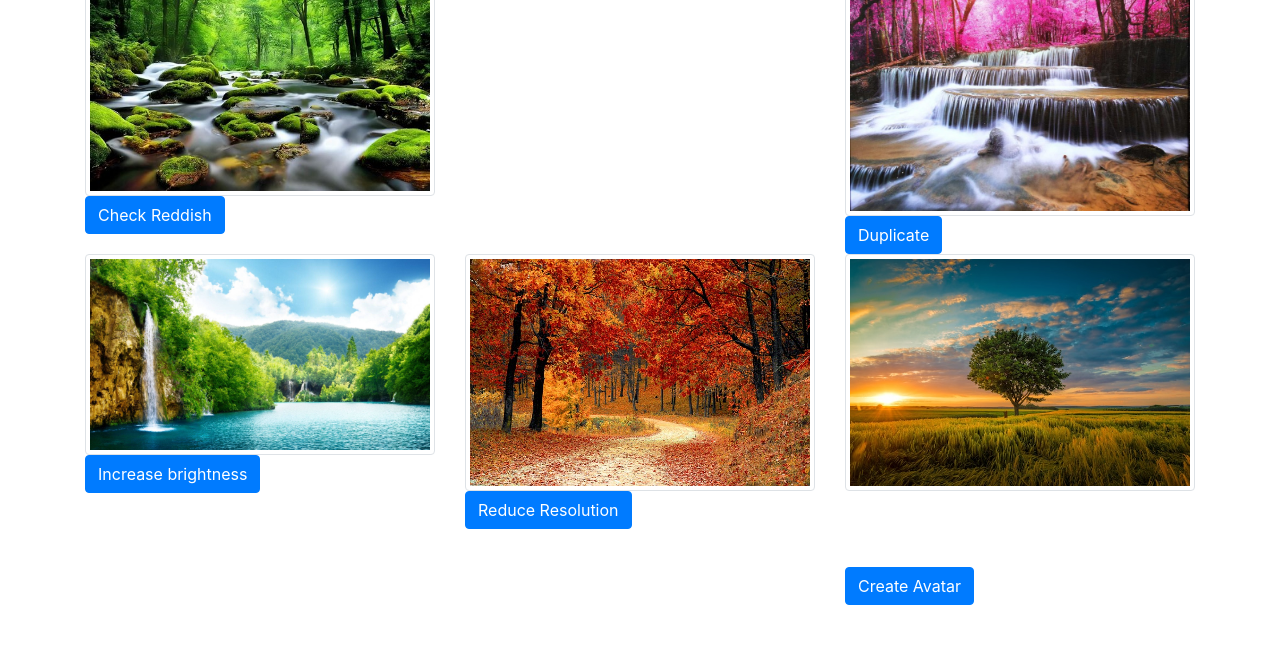
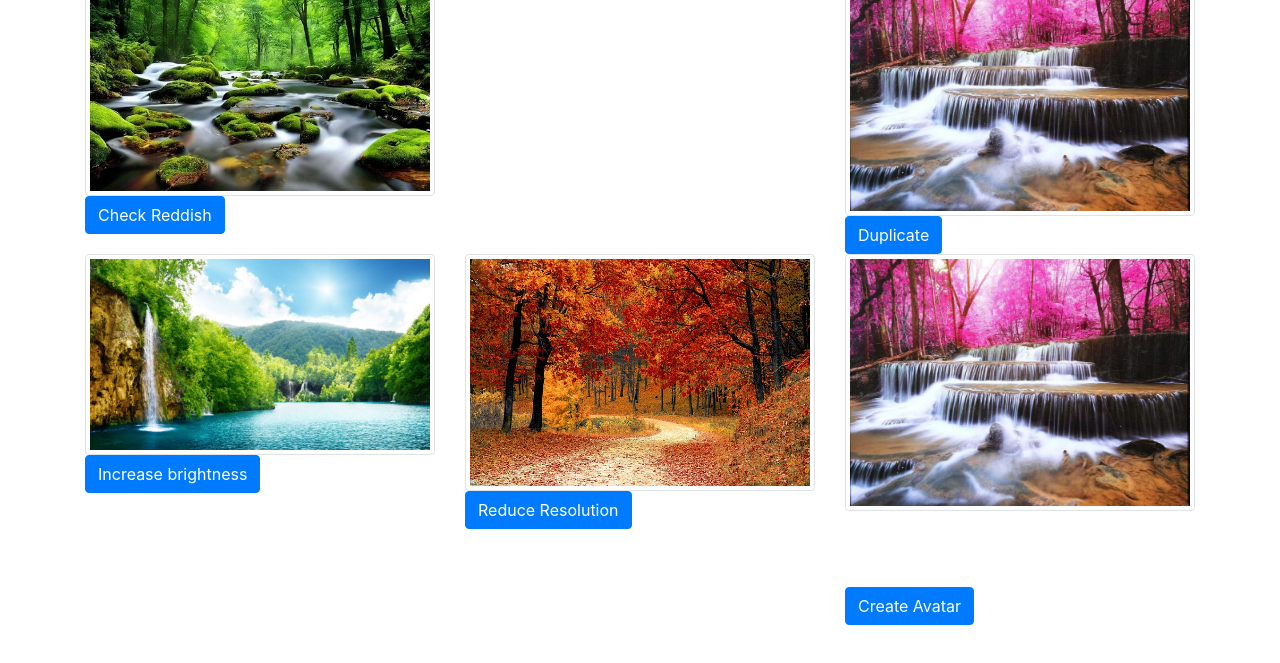
Before and after one commit to KashyapG-07/Kashyap.G, a plain HTML site: page Image-processing-project1/index.html in a window 1280 px wide. Shown: the part 97-760 px from the top of the page. Drawn offline with nearby package versions, Linux system fonts and the light colour scheme.

Commit message:
initialcommit

```diff
--- a/Image-processing-project1/index.html
+++ b/Image-processing-project1/index.html
@@ -36,7 +36,7 @@
           <button type="button" class="btn btn-primary" onclick="reduceResolution()">Reduce Resolution</button>
         </div>
         <div class="col">
-          <img src="wide-angle-shot-single-tree-growing-clouded-sky-during-sunset-surrounded-by-grass_181624-22807.jpg" alt="Image 6" class="img-thumbnail" id="avatar">
+          <img src="medium-twfnp2-beautiful-waterfall-nature-view-large-size-high-original-imafwy37qv2b5g3v.jpeg" alt="Image 6" class="img-thumbnail" id="avatar">
           <button type="button" class="btn btn-primary" onclick="createAvatar()">Create Avatar</button>
           <canvas id="avatarCanvas" width="100" height="100"></canvas>
         </div>
```
